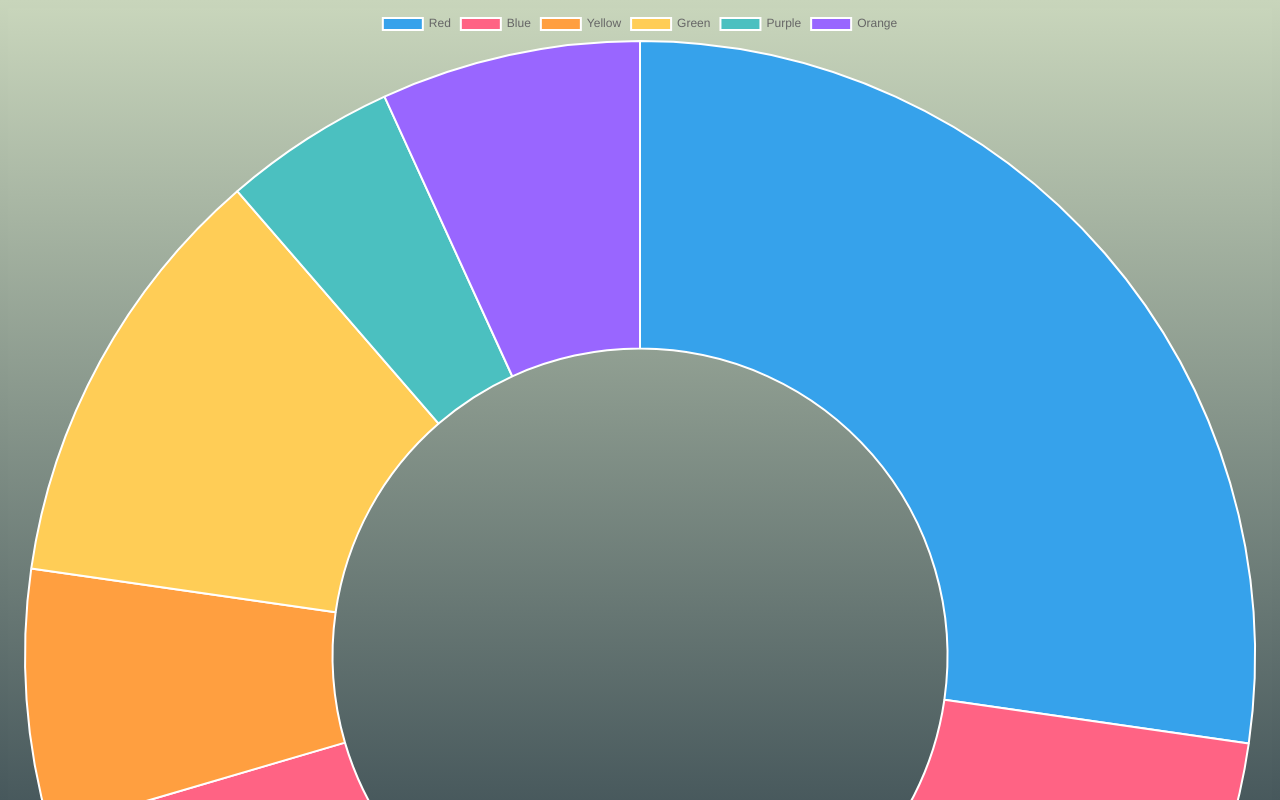
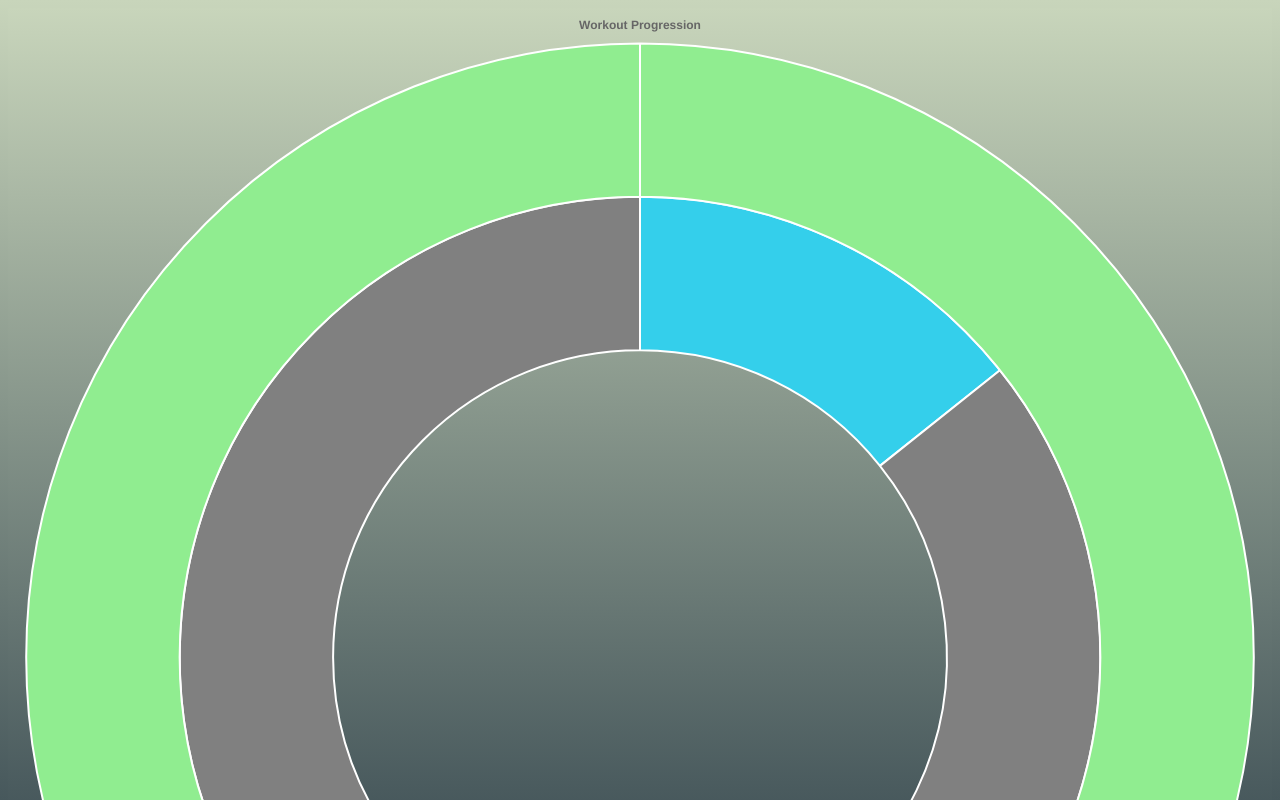
Before and after one commit to Project-Habits/design-project, a website: page chart.html in a window 1280 px wide. Shown: the top 800 px of the page. Drawn offline with nearby package versions, Linux system fonts and the light colour scheme; files that its build step writes are made by us from their sources.

```diff
--- a/js-scripts/chart.js
+++ b/js-scripts/chart.js
@@ -1,11 +1,37 @@
 const ctx = document.getElementById('myChart');
+let goal = 7;
+let current = 1;
 new Chart(ctx, {
   type: 'doughnut',
   data: {
-    labels: ['Red', 'Blue', 'Yellow', 'Green', 'Purple', 'Orange'],
+    labels: ['Workout', 'Remaining'],
     datasets: [{
-      label: '# of Votes',
-      data: [12, 19, 3, 5, 2, 3],
+      label: 'Current goal',
+      data: [goal, 0],
+      backgroundColor: [
+        'rgb(144, 237, 144)',
+        'rgb(144, 237, 144)'
+      ]
+    },
+    {
+      label: 'Current progress',
+      data: [current, goal - current],
+      backgroundColor: [
+        'rgb(52, 207, 235)',
+        'rgb(128, 128, 128)'
+      ]
     }]
   },
+  options: {
+    responsive: true,
+    plugins: {
+      legend: {
+        display: false,
+      },
+      title: {
+        display: true,
+        text: 'Workout Progression'
+      }
+    }
+  }
 });
```
Also changed, not shown: index.html (+1 -1 lines), js-scripts/tabs.js (+11 -0 lines), 1 other file.
